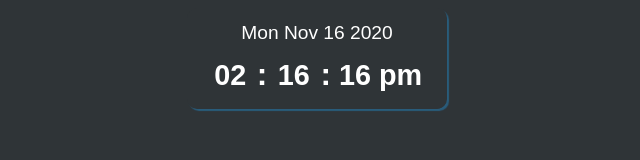
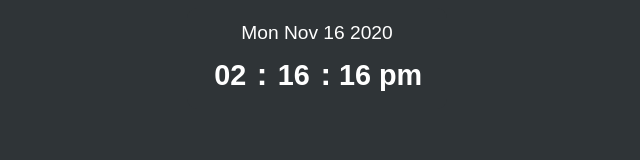
Before and after one commit to gagliardi-matteo/ClockNotion, a plain HTML site: page index.html in a window 1280 px wide. Shown: the whole page, without its empty margins (323-963 px from the left). Drawn offline with Linux system fonts and the light colour scheme.

Commit message:
Update index.html

```diff
--- a/index.html
+++ b/index.html
@@ -41,7 +41,6 @@ h1 {
     background: #2f3437;
     color: #fff;
     display: inline-block;
-    box-shadow: 2px 2px 1px 0px #295C7B;
 }
 
 .card:hover {
```
